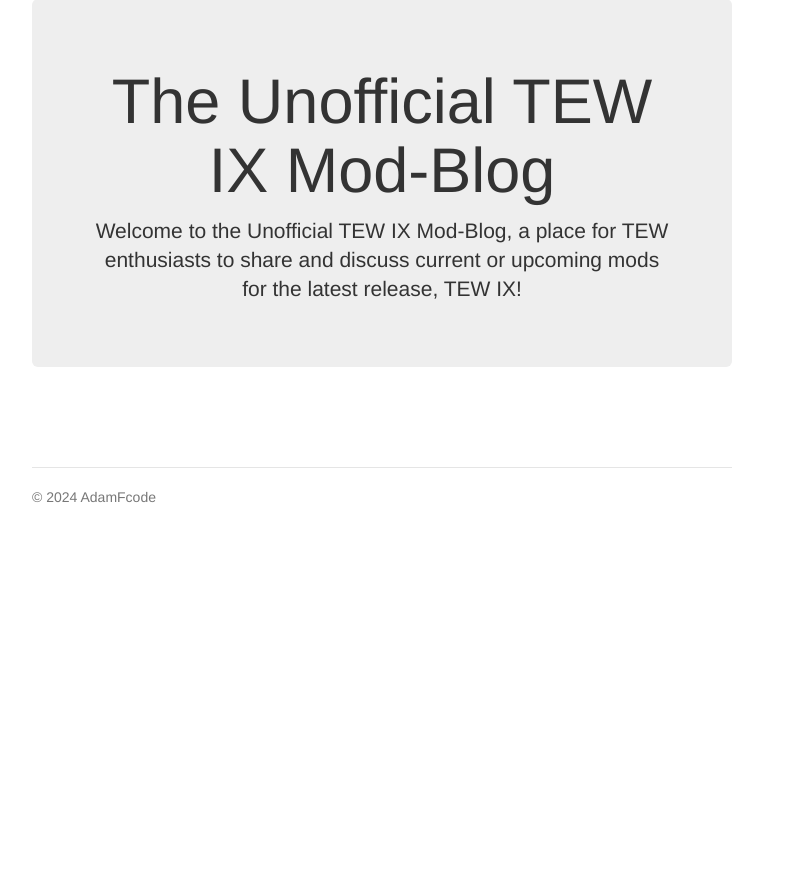
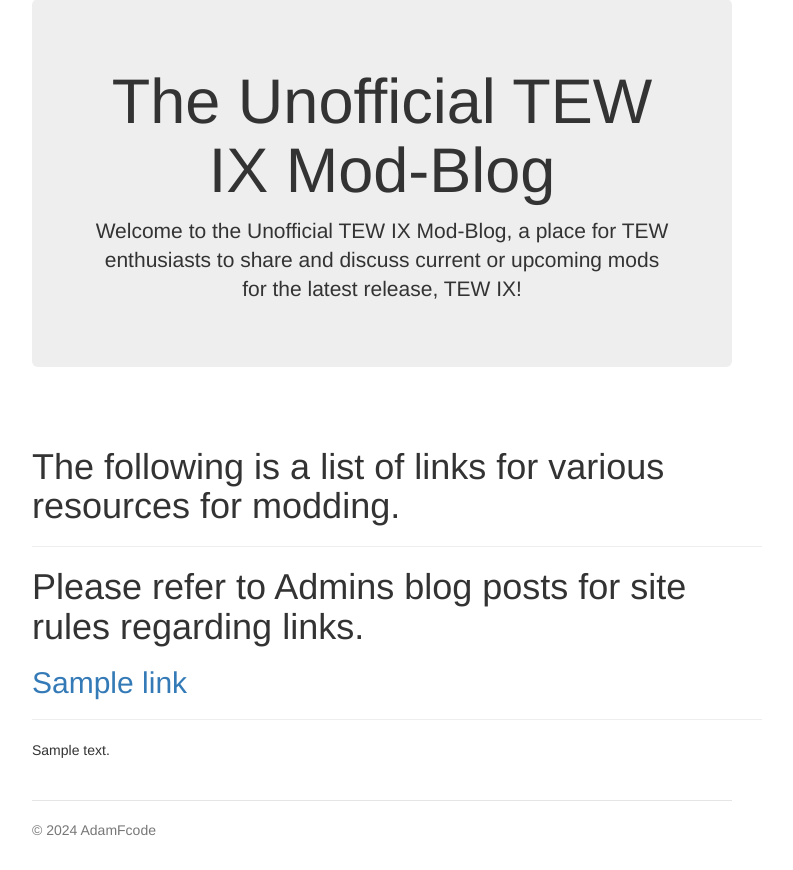
Before and after one commit to AdamFcode/TEW-ModBlog, a Django app: page /link/ in a window 1280 px wide. Shown: the part 112-982 px from the top of the page, without its empty margins (258-1051 px from the left). Before the commit the page ends 615 px from the top, so only its background shows below. Run offline with Django 4.2, Linux system fonts and the light colour scheme; tables that the repository leaves empty hold one stand-in row (values such as "Sample post").

Commit message:
edit link.html and related view for functionality

```diff
--- a/link/templates/link/link.html
+++ b/link/templates/link/link.html
@@ -1,26 +1,25 @@
 {% extends 'base.html' %}
+{% block modpost %}
 {% load static %}
 
-{% block modpost %}
 <div class="container mt-5">
     <div class="row">
         <div class="col-4 text-center">
             <img src="" width="" />
         </div>
-        {% for links in Link %}
         <div class="col-8">
-            <a href="{% url 'link' link.html %}">
-            <!-- Title goes between these h2 tags -->
-            <h2>{{ link.title }} </h2>
+            <h1>The following is a list of links for various resources for modding.
+                <hr>
+                Please refer to Admins blog posts for site rules regarding links.
+            </h1>
+            {% for link in link %}
             <!-- URL goes between these h3 tags-->
-            <h3> {{ link.site_url }}</h3>
+            <h2> <a href="{{ link.site_url}}">{{ link.title }}</a></h2>
+            <hr>
             <!-- Content goes directly underneath this -->
             {{ link.content | safe }}
-            {% if forloop.counter|divisibleby:4 %}
-            </a>
+            {% endfor %}
         </div>
-        {% endif %}
-        {% endfor %}
     </div>
 </div>
 
--- a/link/urls.py
+++ b/link/urls.py
@@ -2,5 +2,5 @@ from . import views
 from django.urls import path
 
 urlpatterns = [
-    path('', views.link_list, name='link'),
+    path('', views.link, name='link'),
 ]
--- a/link/views.py
+++ b/link/views.py
@@ -1,16 +1,8 @@
-from django.shortcuts import render, get_object_or_404
+from django.shortcuts import render
+from django.views import generic
 from .models import Link
 
 
-def link_list(request):
-    """
-    Renders the Link page
-    """
-    queryset = Link.objects.all()
-    link = get_object_or_404(queryset)
-
-    return render(
-        request,
-        "link/link.html",
-        {"link": link,},
-    )
+def link(request):
+    link = Link.objects.all()
+    return render(request,'link/link.html', {"link": link} )
```
